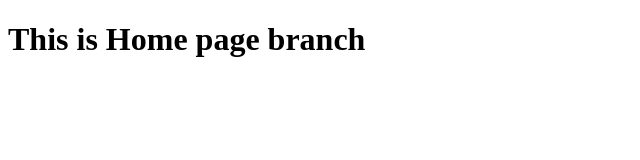
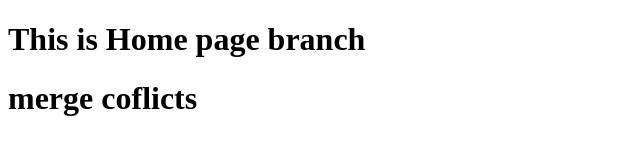
Before and after one commit to ZakirRehmanMala/project2, a plain HTML site: page homepage.html in a window 1280 px wide. Shown: the whole page, without its empty margins (0-640 px from the left). Drawn offline with Linux system fonts and the light colour scheme.

Commit message:
add h1 second

```diff
--- a/homepage.html
+++ b/homepage.html
@@ -7,5 +7,6 @@
 </head>
 <body>
     <h1>This is Home page branch</h1>
+    <h1>merge coflicts</h1>
 </body>
 </html>
```
